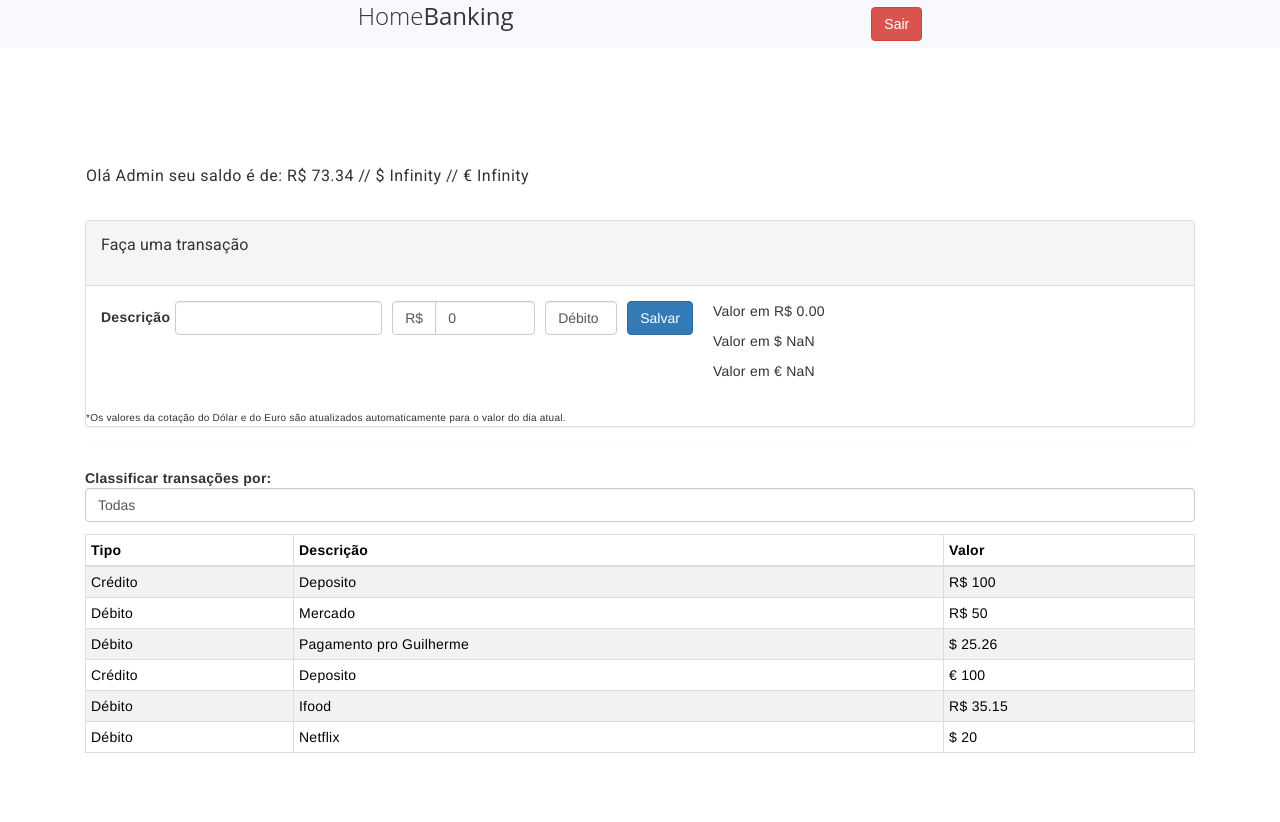
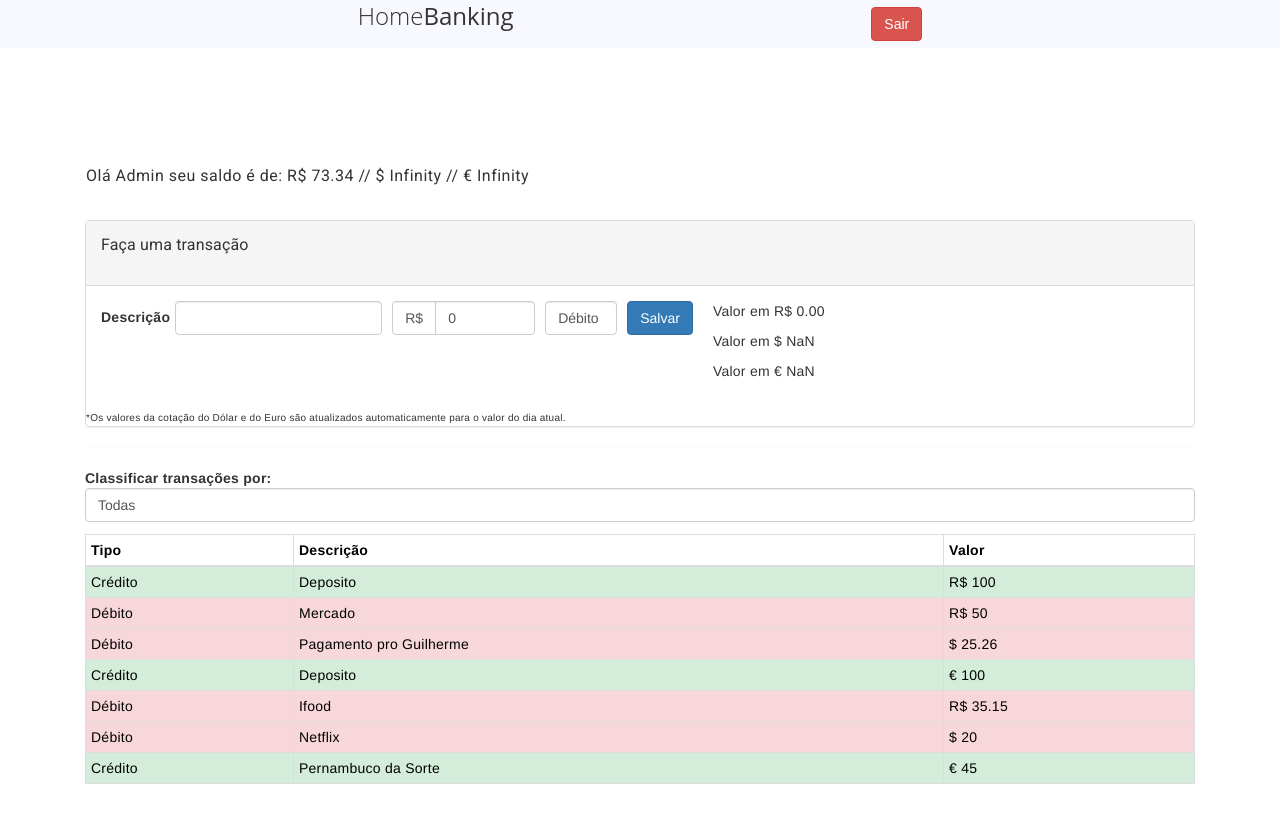
Before and after one commit to WictorLopes/HomeBakingAngular, an Angular app: page /home in a window 1280 px wide. Shown: the top 822 px of the page. Built offline with nearby package versions, Linux system fonts and the light colour scheme; no server answers.

Commit message:
linhas verdes e vermelhas para credito e débito

```diff
--- a/src/app/pages/home/home.component.css
+++ b/src/app/pages/home/home.component.css
@@ -12,3 +12,11 @@
   background-color: ghostwhite;
   margin-bottom: 100px;
 }
+
+tr.credito td {
+  background-color: #d4edda !important; /* verde claro */
+}
+
+tr.debito td {
+  background-color: #f8d7da !important; /* vermelho claro */
+}
--- a/src/app/pages/home/home.component.html
+++ b/src/app/pages/home/home.component.html
@@ -1,6 +1,6 @@
 <!DOCTYPE html>
 
-<html ng-app="plunker">
+<html>
   <head>
     <link
       rel="stylesheet"
@@ -22,7 +22,7 @@
       </button>
     </div>
   </header>
-  <body ng-controller="MainCtrl">
+  <body>
     <div class="container">
       <h4 class="alert alert-default" style="padding-left: initial">
         Olá {{ account.name }} seu saldo é de: R$
@@ -131,7 +131,10 @@
                 </ul>
               </div>
             </div>
-            <a style="font-size: 10px;">*Os valores da cotação do Dólar e do Euro são atualizados automaticamente para o valor do dia atual.</a>
+            <a style="font-size: 10px"
+              >*Os valores da cotação do Dólar e do Euro são atualizados
+              automaticamente para o valor do dia atual.</a
+            >
           </div>
 
           <hr />
@@ -143,7 +146,7 @@
               <option value="debit">Débito</option>
             </select>
           </p>
-          <table class="table table-striped table-bordered table-condensed">
+          <table class="table table-bordered table-condensed">
             <thead>
               <tr>
                 <th>Tipo</th>
@@ -157,6 +160,7 @@
                   let transaction of transactionList
                     | creditDebitFilter : transaction.typeFilter
                 "
+                [ngClass]="transaction.type === 'credit' ? 'credito' : 'debito'"
               >
                 <td>
                   {{ transaction.type == "credit" ? "Crédito" : "Débito" }}
--- a/src/app/pages/home/home.component.ts
+++ b/src/app/pages/home/home.component.ts
@@ -74,6 +74,12 @@ export class HomeComponent {
       type: 'debit',
       coinTypeFilter: 'dolar',
     },
+    {
+      amount: 45,
+      description: 'Pernambuco da Sorte',
+      type: 'credit',
+      coinTypeFilter: 'euro',
+    },
   ]
   transaction = this.cleanTransaction()
   account = this.cleanAccount()
```
